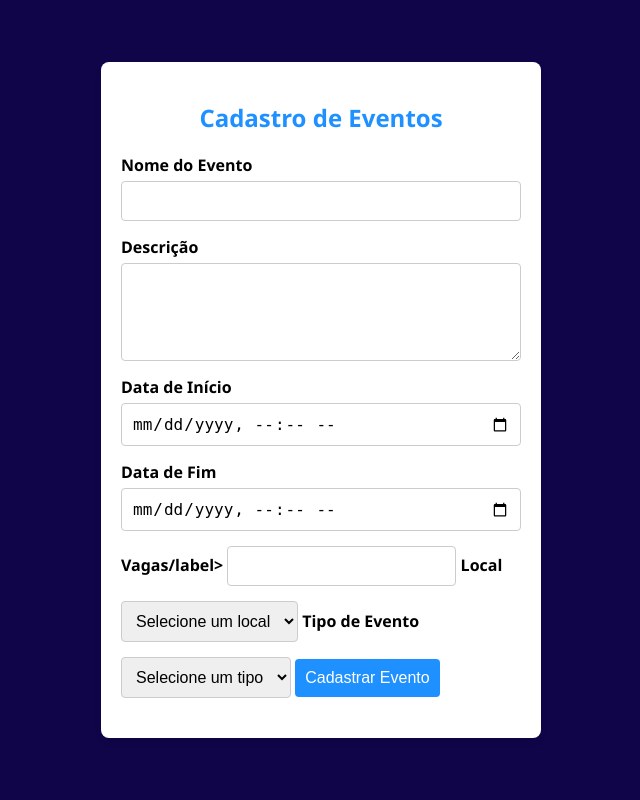
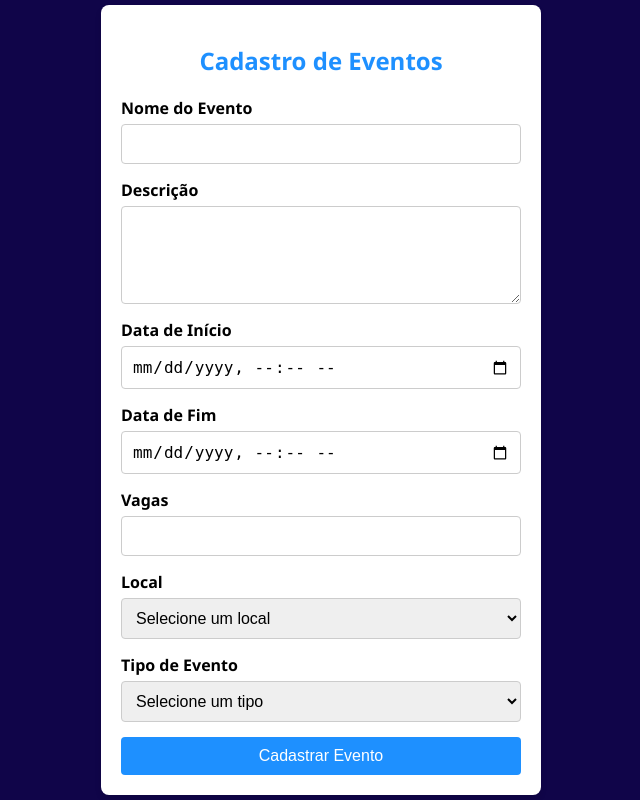
Before and after one commit to GuilhermeRochaR/Banco, a Flask app: page /eventos/cadastro in a window 1280 px wide. Shown: the whole page, without its empty margins (319-959 px from the left). Run offline with Flask 3, Linux system fonts and the light colour scheme; the visitor is signed in with stand-in values (Sample User, id 1).

Commit message:
atualização

```diff
--- a/app/templates/eventosNOVO.html
+++ b/app/templates/eventosNOVO.html
@@ -89,7 +89,7 @@
             <label for="dataFim">Data de Fim</label>
             <input type="datetime-local" id="dataFim" name="data_fim">
 
-            <label for="numero_participantes">Vagas/label>
+            <label for="numero_participantes">Vagas</label>
             <input type="int" id="numero_participantes" name="numero_participantes">
 
             <label for="localEvento">Local</label>
```
